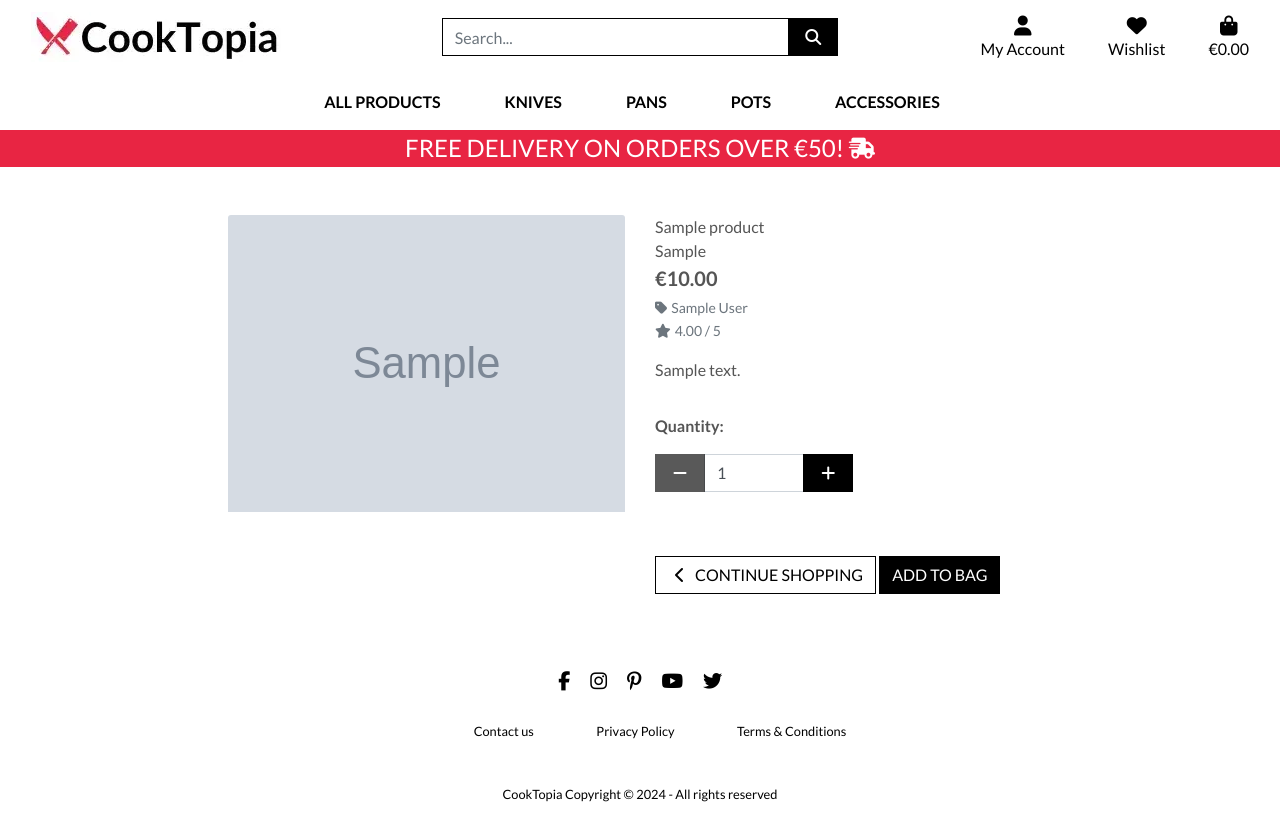
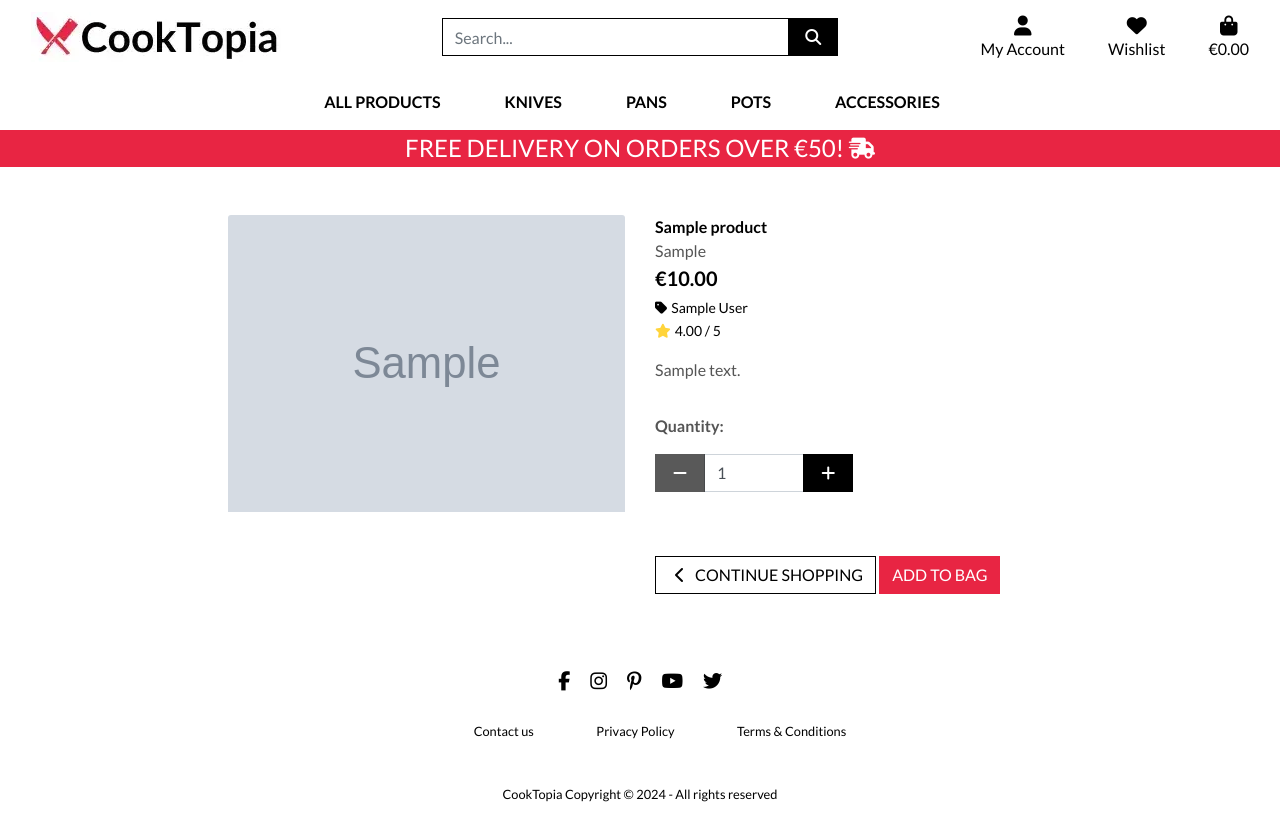
Before and after one commit to AleksandarJavorovic/cooktopia, a Django app: page /products/1 in a window 1280 px wide. Run offline with Django 3.2, Linux system fonts and the light colour scheme; tables that the repository leaves empty hold one stand-in row (values such as "Sample post"); grey boxes marked "Sample" are stand-in pictures; some libraries are stand-ins or nearby versions.

Commit message:
update stylies of product_detail template

```diff
--- a/products/templates/products/product_detail.html
+++ b/products/templates/products/product_detail.html
@@ -28,18 +28,18 @@
             </div>
             <div class="col-12 col-md-6 col-lg-4">
                 <div class="product-details-container mb-5 mt-md-5">
-                    <p class="mb-0">{{ product.name }}</p>
+                    <p class="mb-0 text-black font-weight-bold">{{ product.name }}</p>
                     <p class="mb-0">{{ product.brand }}</p>
-                    <p class="lead mb-0 text-left font-weight-bold">€{{ product.price }}</p>
+                    <p class="lead mb-0 text-left font-weight-bold text-black">€{{ product.price }}</p>
                     {% if product.category %}
                         <p class="small mt-1 mb-0">
-                            <a class="text-muted" href="{% url 'products' %}?category={{ product.category.name }}">
+                            <a class="text-black" href="{% url 'products' %}?category={{ product.category.name }}">
                                 <i class="fas fa-tag mr-1"></i>{{ product.category.display_name }}
                             </a>
                         </p>
                     {% endif %}
                     {% if product.rating %}
-                        <small class="text-muted"><i class="fas fa-star mr-1"></i>{{ product.rating }} / 5</small>
+                        <small class="text-muted text-black"><i class="fas fa-star mr-1" style="color: #FFD43B;"></i>{{ product.rating }} / 5</small>
                     {% else %}
                         <small class="text-muted">No Rating</small>
                     {% endif %}
@@ -84,7 +84,7 @@
                                     </span>
                                     <span class="text-uppercase">Continue Shopping</span>
                                 </a>
-                                <input type="submit" class="btn btn-black rounded-0 text-uppercase mt-5" value="Add to Bag">
+                                <input type="submit" class="btn btn-red rounded-0 text-uppercase mt-5" value="Add to Bag">
                             </div>
                             <input type="hidden" name="redirect_url" value="{{ request.path }}">
                         </div>
--- a/static/css/base.css
+++ b/static/css/base.css
@@ -33,6 +33,11 @@ body {
     background: white;
     color: black;
     min-width: 260px;
+}
+
+.btn-red {
+    background: #e82543;
+    color: white;
 }
 
 .btn-black {
```
